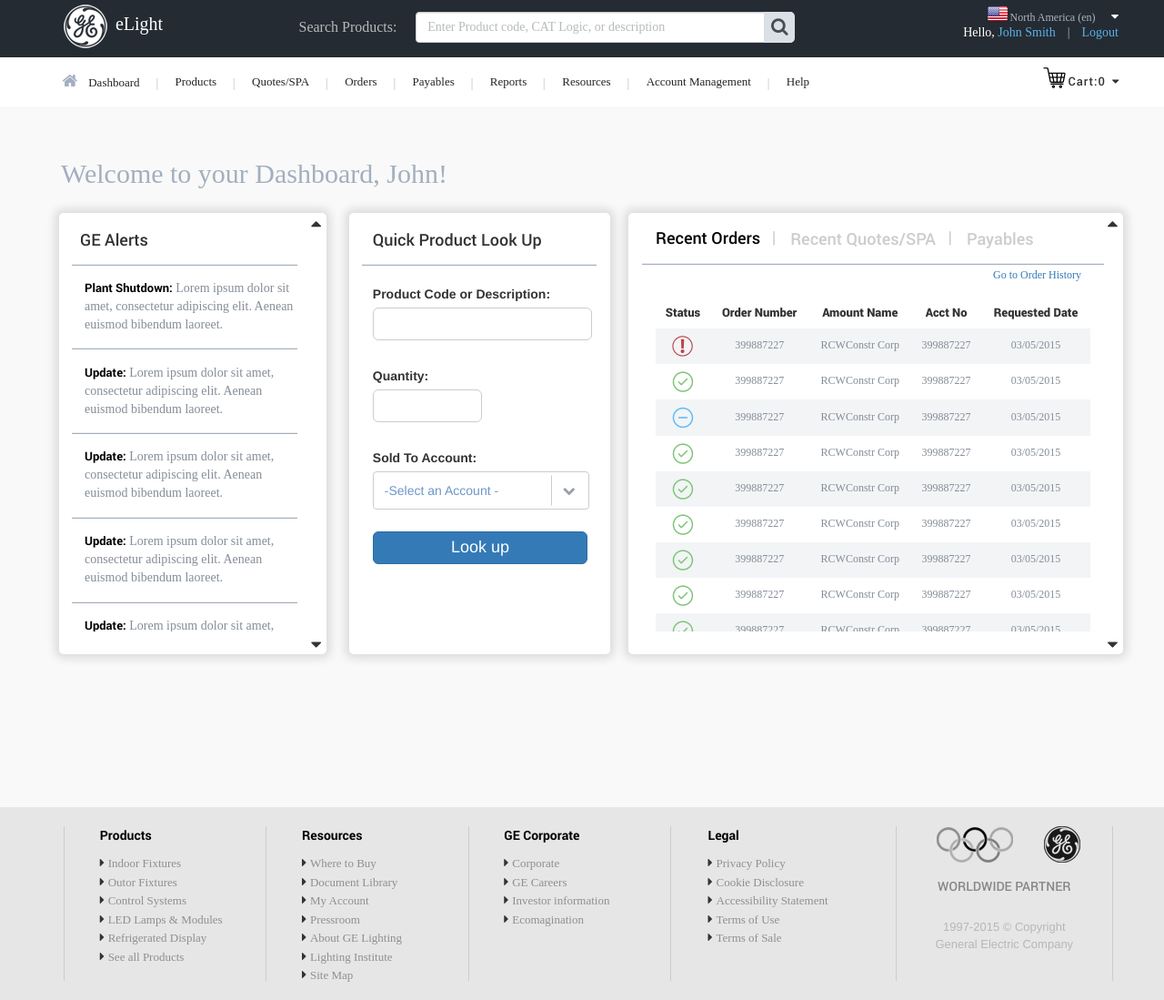
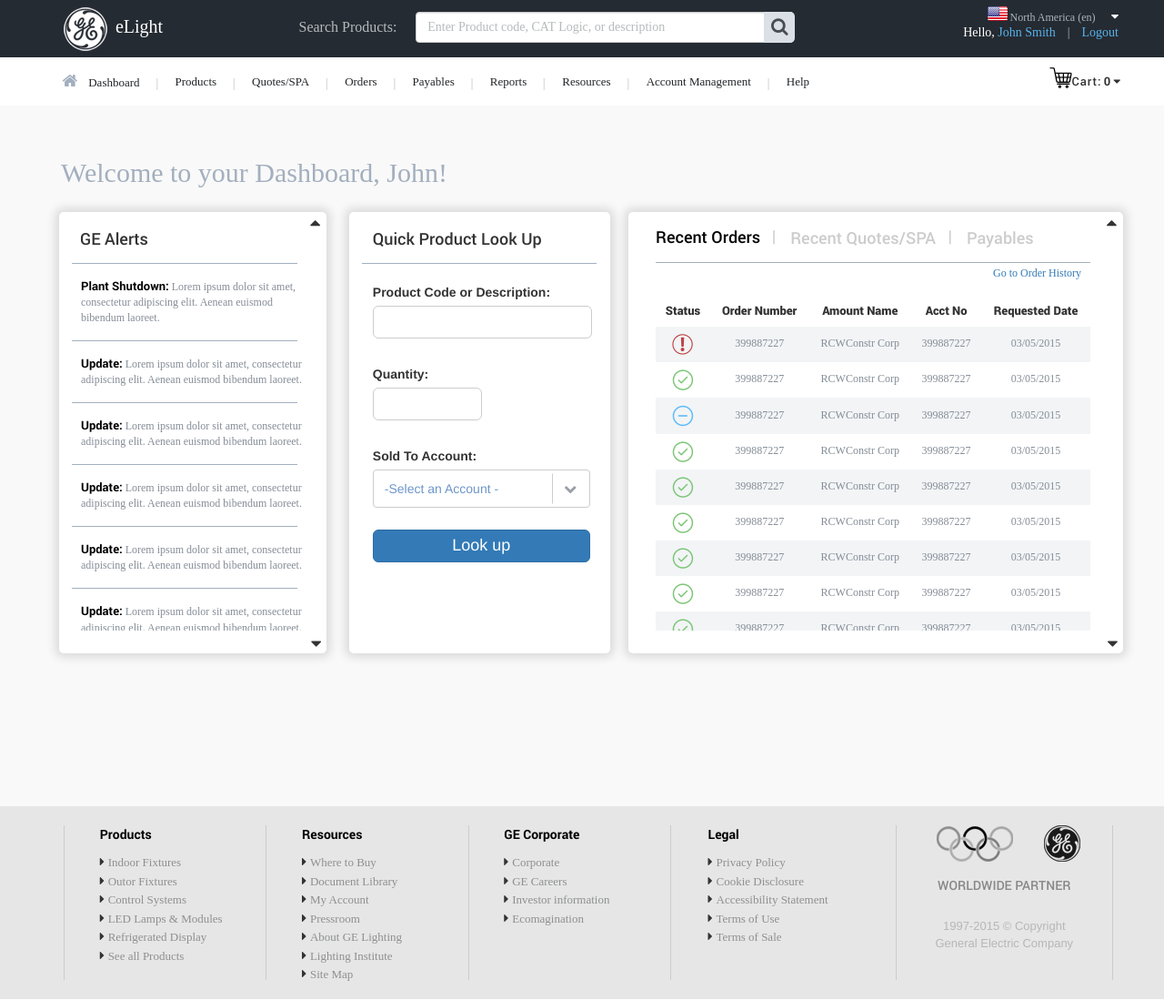
Before and after one commit to oksiweb/eLight, a plain HTML site: page index.html in a window 1280 px wide. Shown: the whole page at 91% size. Drawn offline with nearby package versions, Linux system fonts and the light colour scheme; a web font is replaced by a local one.

Commit message:
fixed fonts

```diff
--- a/css/dashboard.css
+++ b/css/dashboard.css
@@ -42,6 +42,9 @@
 	.navbar-nav > li {
 		margin-left: 0px !important;
 	}
+	.input-append label{
+		font-size:13px !important;
+	}
 	.contentOrders{
 		width:34.5em !important;
 		margin-left: 5px !important;
@@ -53,6 +56,7 @@
 	.contentAlert{
 		width:17em !important;
 	}
+
     .tabContent{
 		font-size:13px !important;
 	}
@@ -74,6 +78,9 @@
 
 	.navbar-nav > li {
 		margin-left: 0px !important;
+	}
+	.input-append label{
+		font-size:13px !important;
 	}
 	.contentOrders{
 		width:31em !important;
@@ -136,6 +143,9 @@
 	}
 	.searchbtn{
 		right: 0em !important;
+	}
+	.input-append label{
+		font-size:13px !important;
 	}
 
 }
@@ -274,6 +284,9 @@
 .navbar-nav.navbar-right:last-child{
 	margin-right: -10px;
 }
+.headerTopBlock{
+	margin-top:3px;
+}
 .headerTopBlockLang p{
 	color:#fff;
 	position: absolute;
@@ -350,6 +363,12 @@
 	margin-top: -10px;
 }
 .navbar-right li span{
+	margin-left: -2px;
+	font-size: 13px;
+	font-family: Roboto-Bold;
+	font-weight: 600;
+}
+.navbar-right li{
 	margin-left: 3px;
 	font-size:13px;
 	font-family:Roboto-Medium;
@@ -439,7 +458,7 @@
 }
 .scrollArrowTop{
 	position: absolute;
-	right: 6px;
+	right: 7px;
 	top: 2px;
 	font-size: 19px;
 }
@@ -470,12 +489,13 @@
 }
 .articlesBlock hr{
 	width:86%;
+	border:none;
 }
 .articlesBlock p{
 	color:#858d97;
 	font-family: Roboto-Regular;
 	padding: 0 1em 0em 2em;
-	font-size: 14px;
+	font-size: 12px;
 }
 .articlesBlock p span{
 	color:#000;
@@ -504,6 +524,7 @@
 	margin:1.1em 1em;
 	height: 1px;
 	width:80%;
+	border:none;
 	background: #a3afbf;
 }
 .formLookup{
@@ -531,7 +552,7 @@
 .lookupButton{
 	margin-top:24px;
 	margin-left:0px;
-	width:98%;
+	width:99%;
 	height:2em;
 	line-height:13px;
 }
@@ -571,7 +592,7 @@
 
 }
 .buttonLargeLookUp{
-	width: 17em;
+	width: 17.1em;
 	height: 3em;
 	text-align:left;
 	color:#6d96c9;
@@ -656,9 +677,11 @@
 .lineModuleOrders{
 	position: relative;
 	top: -32px;
+	width: 94%;
 	z-index: 999;
 	background: #a3afbf;
 	height: 1px;
+	border: none;
 }
 .nav-tabs>li>a{
 	color:#ccc;
--- a/index.html
+++ b/index.html
@@ -79,7 +79,7 @@
                                         </ul>
 
                                         <ul class="nav navbar-nav navbar-right">
-                                            <li><img src='images/cart.png' alt="cart"/><span>Cart:0 </span><span><i
+                                            <li><img src='images/cart.png' alt="cart"/>Cart:<span> 0 </span><span><i
                                                     class="fa fa-caret-down"></i></li>
                                         </ul>
                                     </div>
@@ -111,6 +111,22 @@
 
                                 <p><span>Plant Shutdown:</span> Lorem ipsum dolor sit amet, consectetur adipiscing elit.
                                     Aenean euismod bibendum laoreet. </p>
+                                <hr class="lineModule"/>
+
+                                <p><span>Update:</span> Lorem ipsum dolor sit amet, consectetur adipiscing elit. Aenean
+                                    euismod bibendum laoreet. </p>
+                                <hr class="lineModule"/>
+
+                                <p><span>Update:</span> Lorem ipsum dolor sit amet, consectetur adipiscing elit. Aenean
+                                    euismod bibendum laoreet. </p>
+                                <hr class="lineModule"/>
+
+                                <p><span>Update:</span> Lorem ipsum dolor sit amet, consectetur adipiscing elit. Aenean
+                                    euismod bibendum laoreet. </p>
+                                <hr class="lineModule"/>
+
+                                <p><span>Update:</span> Lorem ipsum dolor sit amet, consectetur adipiscing elit. Aenean
+                                    euismod bibendum laoreet. </p>
                                 <hr class="lineModule"/>
 
                                 <p><span>Update:</span> Lorem ipsum dolor sit amet, consectetur adipiscing elit. Aenean
```
